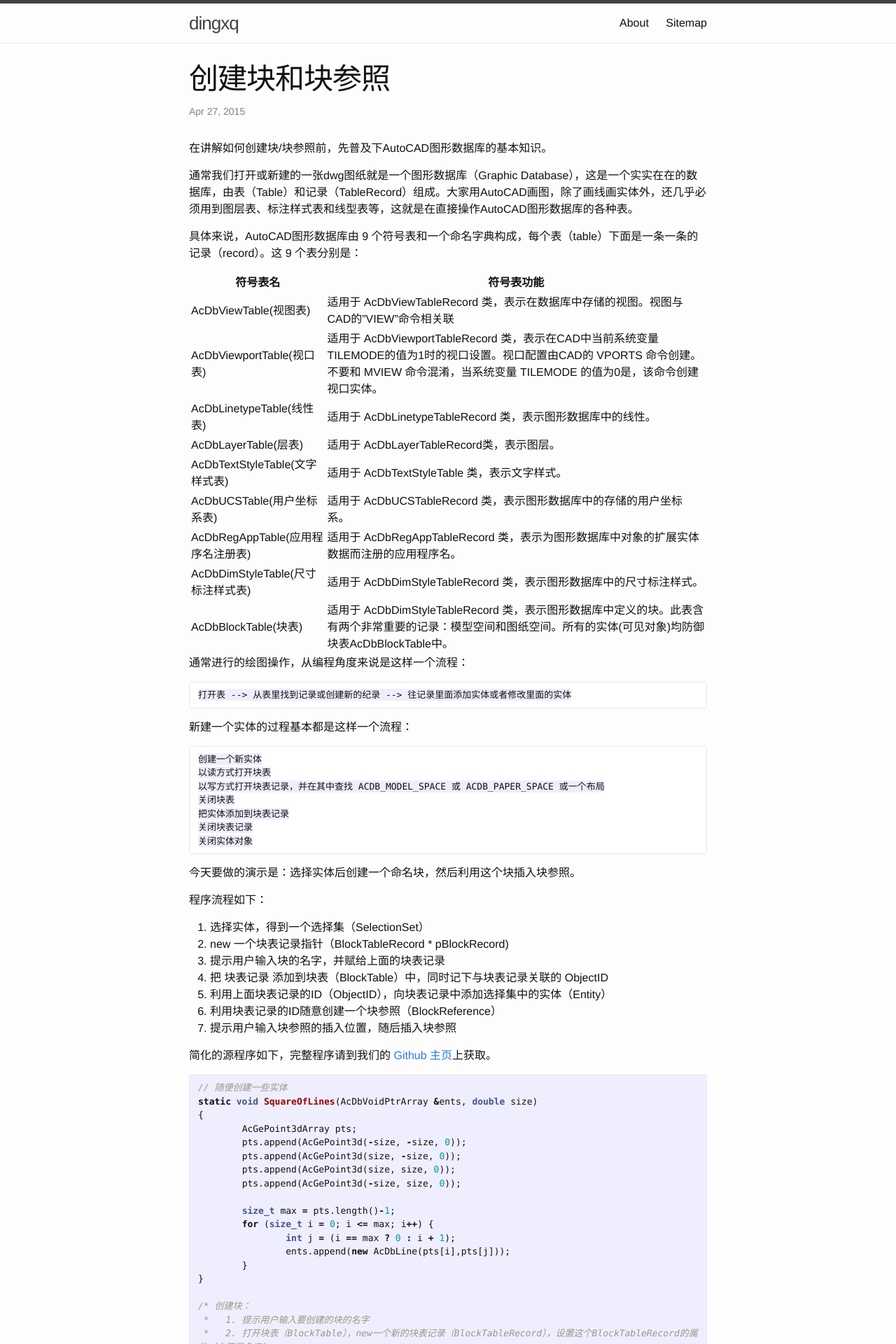
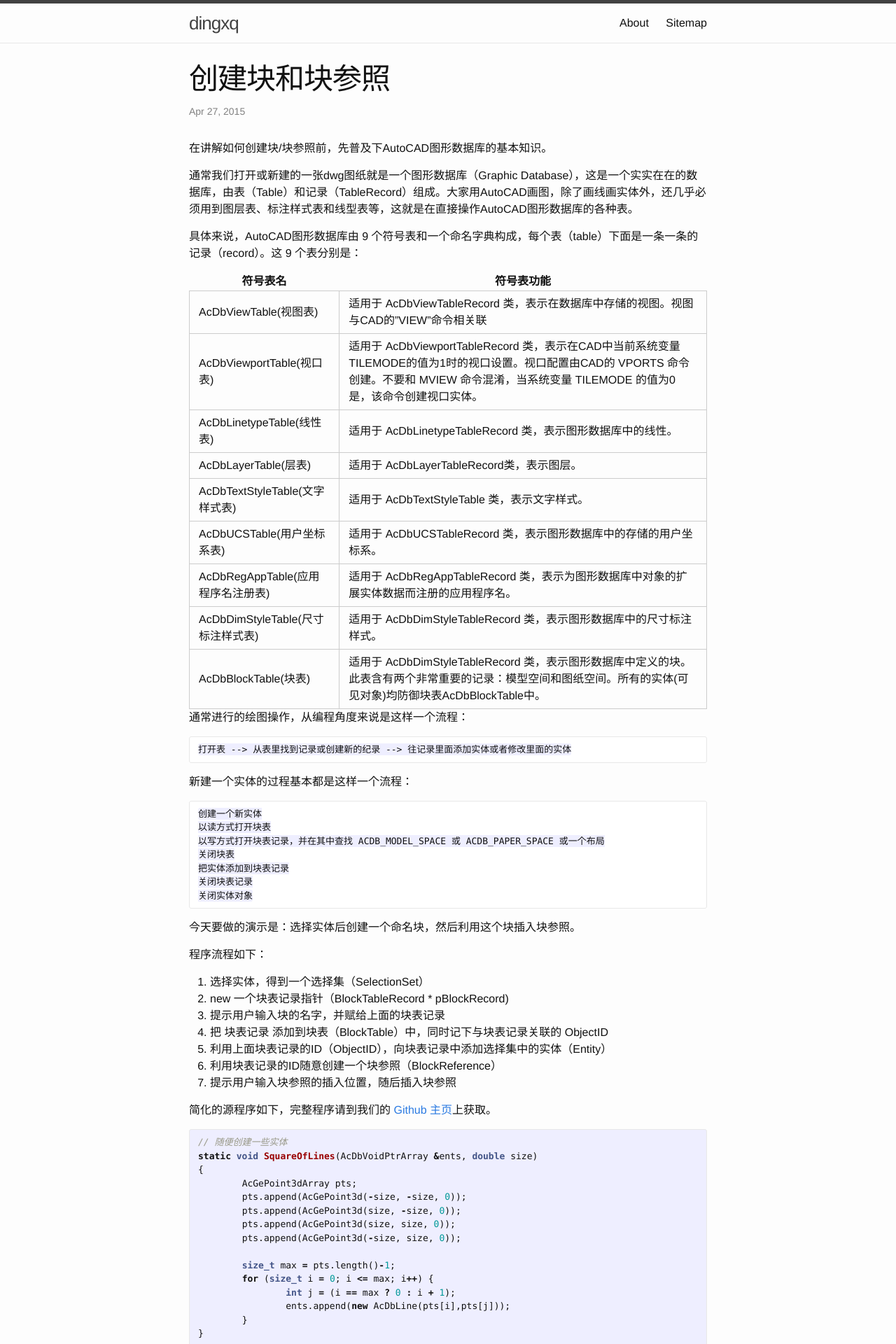
Before and after one commit to jidzhang/dingxq1017.github.io, a Jekyll site: the page built from _posts/2015-04-27-create-block.md, in a window 1280 px wide. Shown: the top 1920 px of the page at 70% size. Built offline with Jekyll 4.4.1, drawn with Linux system fonts in a browser that asks for light colours.

Commit message:
改表格样式

```diff
--- a/_posts/2015-04-27-create-block.md
+++ b/_posts/2015-04-27-create-block.md
@@ -10,6 +10,7 @@ category:
 
 具体来说，AutoCAD图形数据库由 9 个符号表和一个命名字典构成，每个表（table）下面是一条一条的记录（record）。这 9 个表分别是：
 
+
 |符号表名 | 符号表功能
 |-------|---------
 |AcDbViewTable(视图表) | 适用于 AcDbViewTableRecord 类，表示在数据库中存储的视图。视图与CAD的"VIEW"命令相关联
@@ -21,6 +22,7 @@ category:
 |AcDbRegAppTable(应用程序名注册表) | 适用于 AcDbRegAppTableRecord 类，表示为图形数据库中对象的扩展实体数据而注册的应用程序名。
 |AcDbDimStyleTable(尺寸标注样式表) | 适用于 AcDbDimStyleTableRecord 类，表示图形数据库中的尺寸标注样式。
 |AcDbBlockTable(块表) | 适用于 AcDbDimStyleTableRecord 类，表示图形数据库中定义的块。此表含有两个非常重要的记录：模型空间和图纸空间。所有的实体(可见对象)均防御块表AcDbBlockTable中。
+
 
 通常进行的绘图操作，从编程角度来说是这样一个流程：
 
--- a/_sass/_base.scss
+++ b/_sass/_base.scss
@@ -102,7 +102,17 @@ a {
     }
 }
 
-
+/**
+ * Tables
+ */
+table tr td {
+    border: 1px solid #cccccc;
+    margin: 0;
+    padding: 6px 13px;
+}
+table {
+    border-collapse: collapse;
+}
 
 /**
  * Blockquotes
```
